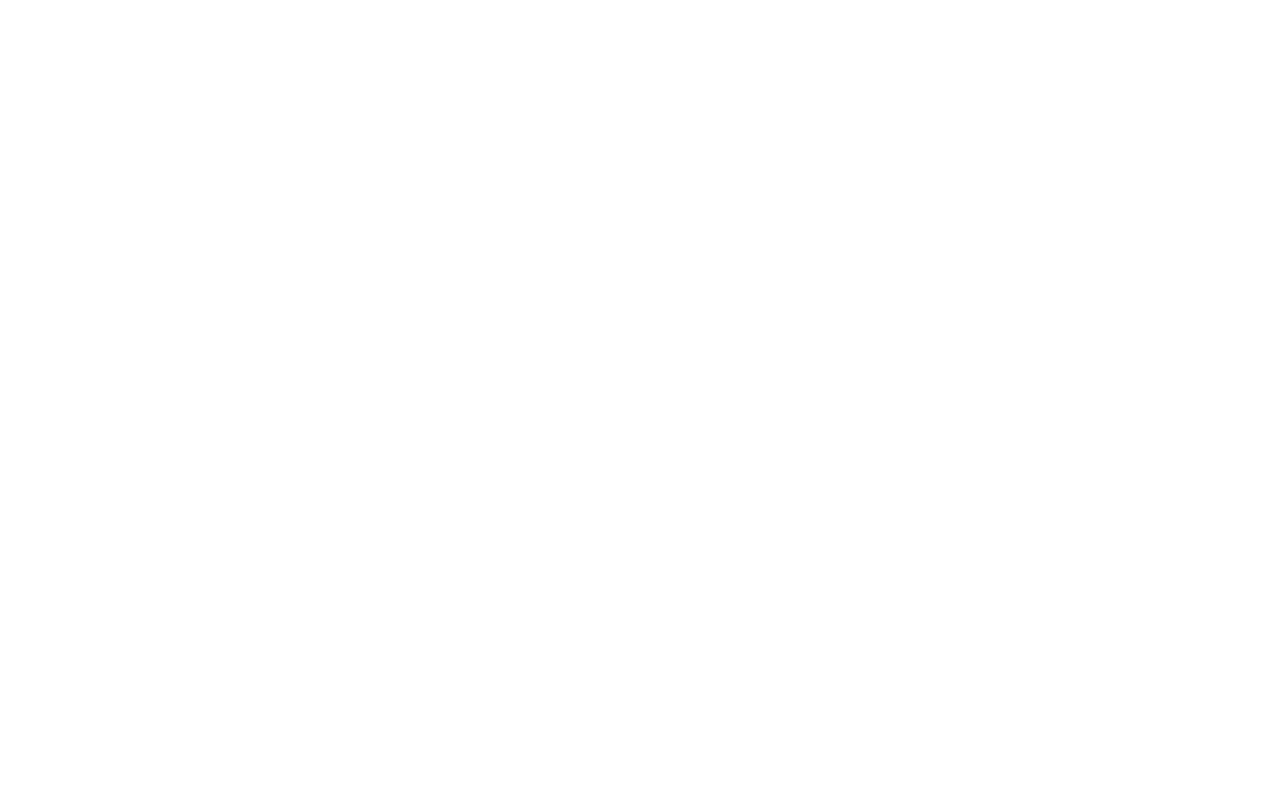
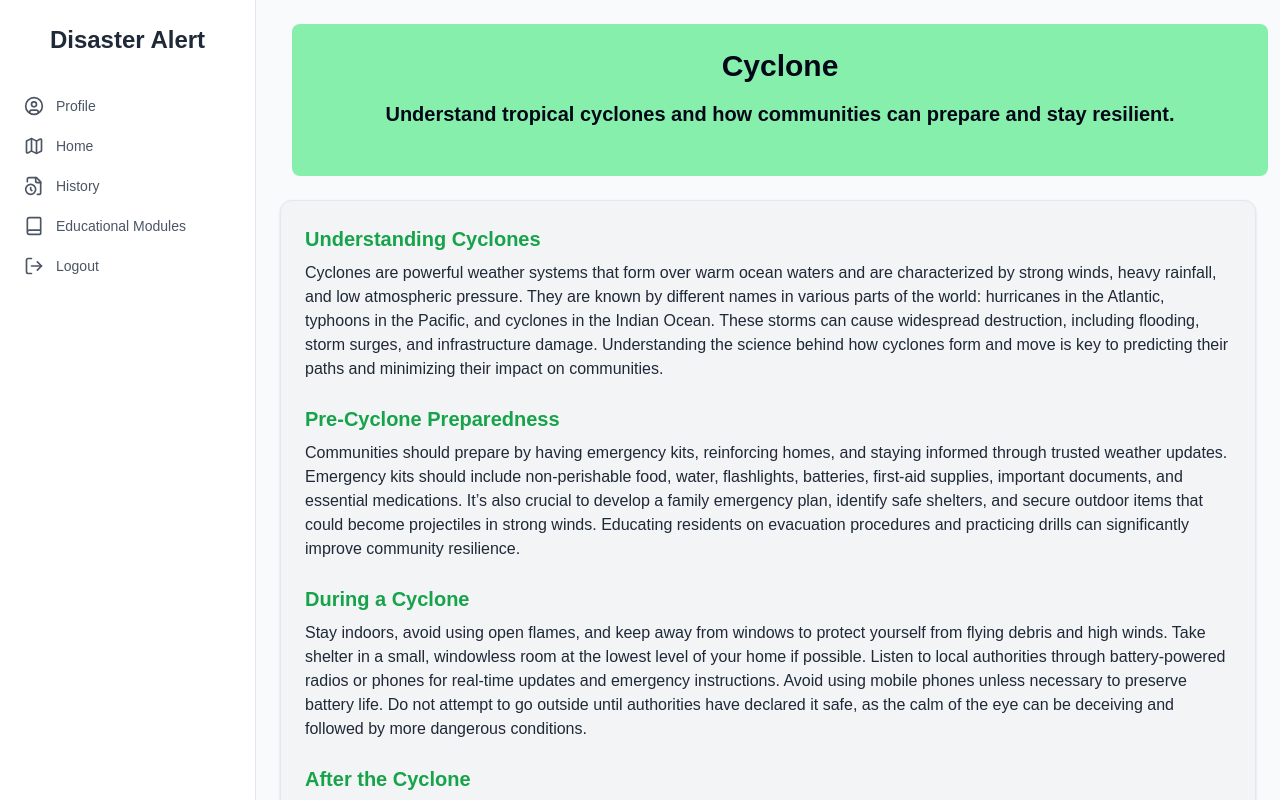
Before and after one commit to bsc-inf-04-20/disaster-alert-frontend, a Next.js app: page /educational-modules/1 in a window 1280 px wide. Before the commit this address had no page. Built offline with nearby package versions, Linux system fonts and the light colour scheme; data requests are answered from the project's data file.

Commit message:
Fixing educational module fetch function access

```diff
--- a/src/app/educational-modules/[slug]/page.tsx
+++ b/src/app/educational-modules/[slug]/page.tsx
@@ -35,7 +35,7 @@
 
         const data = await res.json();
 
-        const module = data.educationModules[0]
+        const module = data
 
         console.log('Fetched module:', module); // Log the fetched module
         setModule(module);
```
